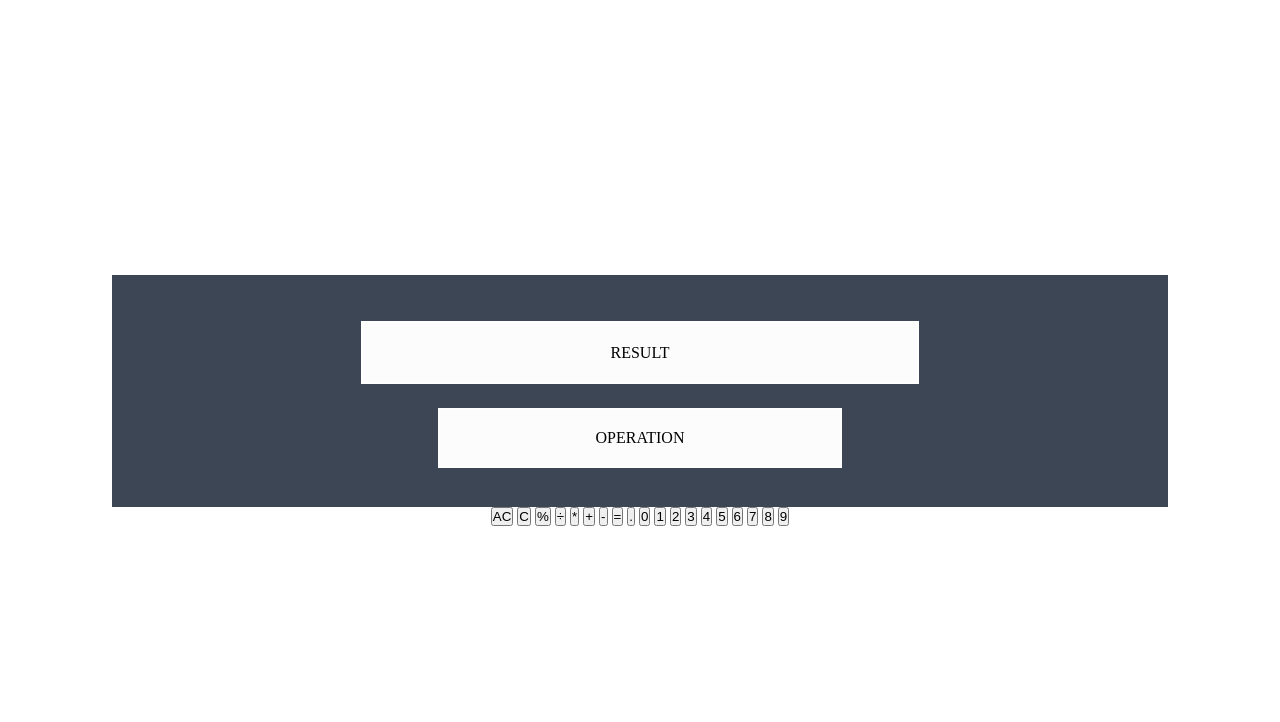
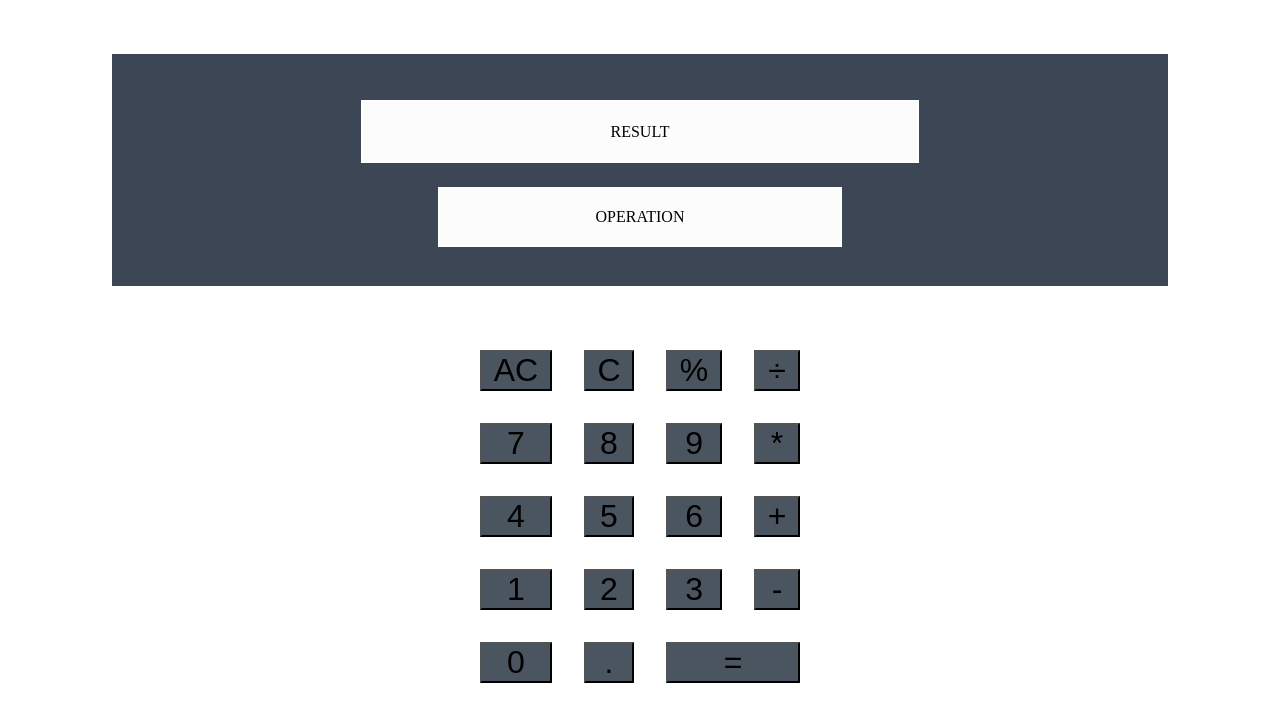
Before and after one commit to j-jinjia/calculator-challenge, a plain HTML site: page index.html in a window 1280 px wide. Drawn offline with Linux system fonts and the light colour scheme.

Commit message:
Added stylings for calculator section

```diff
--- a/style.scss
+++ b/style.scss
@@ -2,6 +2,7 @@
     padding:0;
     margin:0;
 }
+
 
 .layout{
     background-color: white;
@@ -11,6 +12,7 @@
     flex-direction: column;
     justify-content:center;
     align-items: center;
+
     .layout__header{
         display:flex;
         flex-direction: column;
@@ -42,5 +44,46 @@
             margin:0.5rem;
         }
     }
+    .calculator{
+        background-color:white ;
+        width: 20rem;
+        height:auto;
+        padding:2rem;
+        margin:2rem;
+        display:grid;
+        grid-template-areas:
+        "AC c percent div"
+        "seven eight nine mult"
+        "four five six sum"
+        "one two three minus"
+        "zer comma equal equal";
+        #restart_button{grid-area: AC;}
+        #delete_button{grid-area: c;}
+        #percentage_button{grid-area: percent;}
+        #division_button{grid-area: div;}
+        #mutliplication_button{grid-area: mult;}
+        #sum_button{grid-area: sum;}
+        #minus_button{grid-area: minus;}
+        #equal_button{grid-area: equal;}
+        #dot_button{grid-area: comma;}
+        #zero_button{grid-area: zer;}
+        #one_button{grid-area: one;}
+        #two_button{grid-area: two;}
+        #three_button{grid-area: three;}
+        #four_button{grid-area: four;}
+        #five_button{grid-area: five;}
+        #six_button{grid-area: six;}
+        #seven_button{grid-area: seven;}
+        #eight_button{grid-area: eight;}
+        #nine_button{grid-area: nine;}
+        align-items: center;
+
+        grid-gap: 2rem 2rem;
+        .calculator__button{
+            background-color:#4B555F;
+            font-size: 2rem;
+        }
+
+    }
 
 }
```
Also changed, not shown: style.css.
